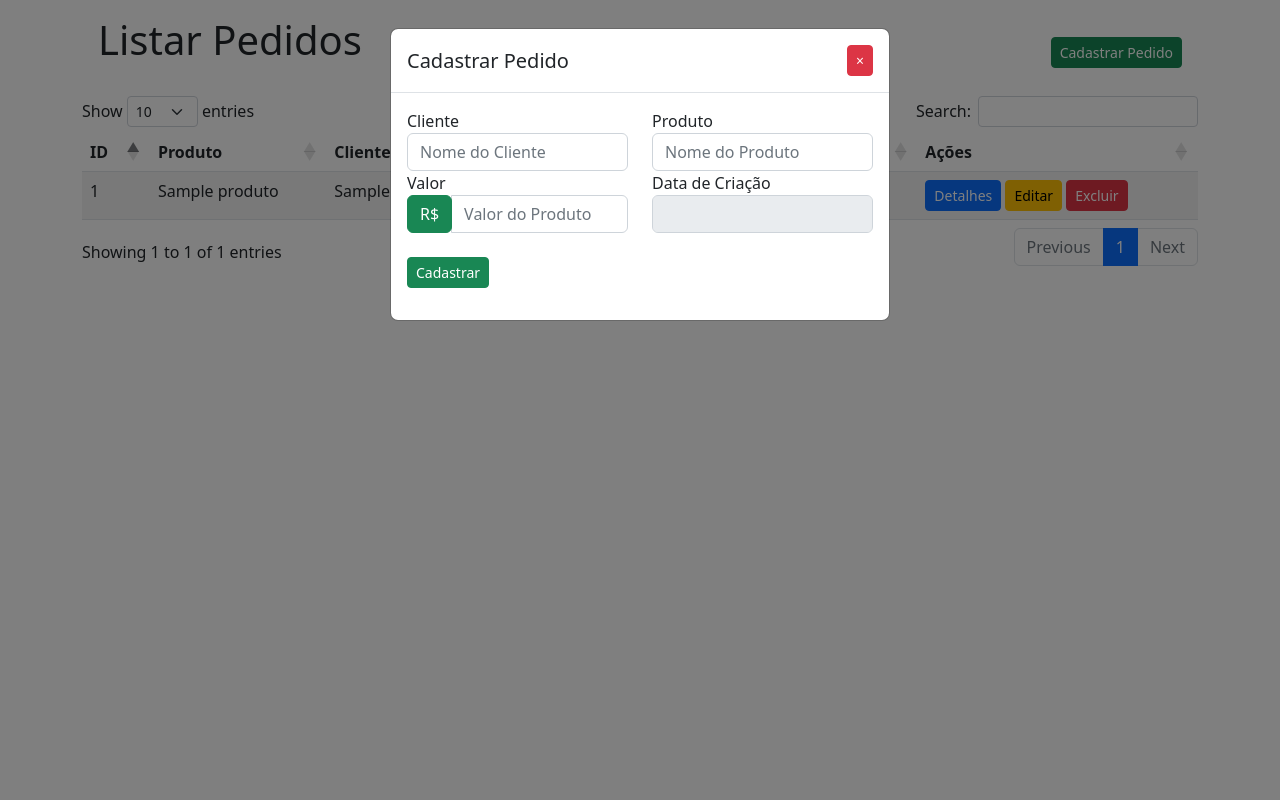
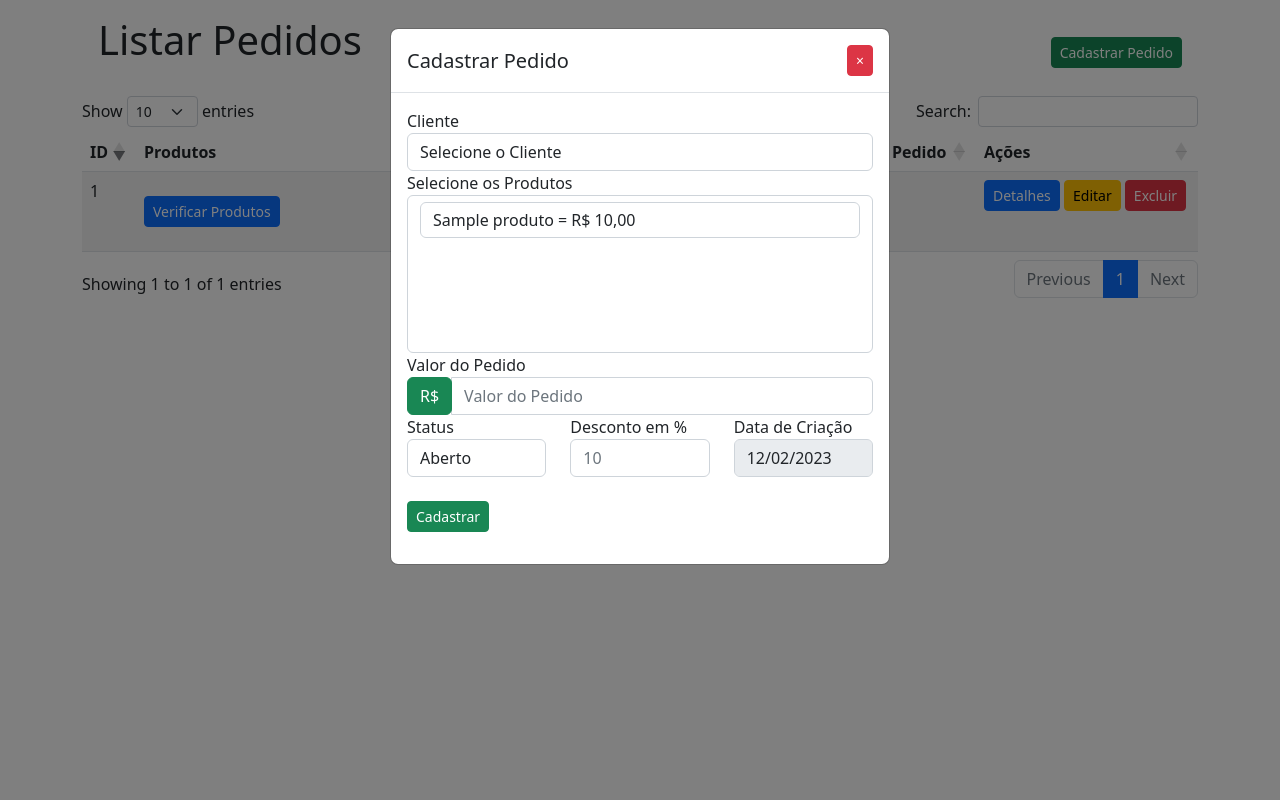
Before and after one commit to Thiago2123/Crud_PHP, a PHP site: page /Pedidos/homePedidos.php in a window 1280 px wide, after a click on "Cadastrar Pedido". Run offline with PHP 8.4, Linux system fonts and the light colour scheme; tables that the repository leaves empty or names only in its code hold one stand-in row (values such as "Sample post"); some libraries are stand-ins or nearby versions.

Commit message:
Crud pedidos

```diff
--- a/Pedidos/homePedidos.php
+++ b/Pedidos/homePedidos.php
@@ -1,6 +1,6 @@
 <html>
+<head>
 
-<head>
     <title>Produtos</title>
 
     <link rel="stylesheet" href="https://cdnjs.cloudflare.com/ajax/libs/twitter-bootstrap/5.2.0/css/bootstrap.min.css">
@@ -19,6 +19,7 @@
 </head>
 
 <body>
+<?php     include_once "../conexaoComBd.php"; ?>
 
     <div class="container">
         <div class="d-flex justify-content-between align-items-center p-3 pb-2">
@@ -32,7 +33,7 @@
             <thead>
                 <tr>
                     <th>ID</th>
-                    <th>Produto</th>
+                    <th class="col-4">Produtos</th>
                     <th>Cliente</th>
                     <th>Status</th>
                     <th>Valor</th>
@@ -56,36 +57,105 @@
                     <span id="msgAlertaErroCadastro"></span>
                     <form method="POST" id="form-cad-pedido">
                         <div class="row">
-                            <div class="form-group col-sm-6">
+                            <div class="form-group col-sm-12">
                                 <label for="nomeCliente">Cliente</label>
-                                <input type="text" name="nomeCliente" class="form-control" id="nomeCliente" placeholder="Nome do Cliente">
+                                <select class="form-control col-sm-6" name="selectClientes">
+                                    <option value= "" selected>Selecione o Cliente</option>
+                                    <?php
+                                        $querySelectClientes = "SELECT * FROM clientes ORDER BY nome";
+                                        $resultSelectClientes = $conn->prepare($querySelectClientes);
+                                        $resultSelectClientes->execute();
+                                        while($rowSelectClientes  = $resultSelectClientes->fetch(PDO::FETCH_ASSOC)){
+                                            extract($rowSelectClientes);
+                                            echo "<option name='nomeCliente' class='form-control' id='nomeCliente' value='$id'>$nome </option>";
+                                        }
+                                    ?>
+                                </select>
                             </div>
-                            <div class="form-group col-sm-6">
-                                <label for="descricaoProduto">Produto</label>
-                                <input type="text" name="nomeProduto" class="form-control" id="nomeProduto" placeholder="Nome do Produto">
+                            <div class="form-group col-sm-12">
+                                <label for="nomeProduto">Selecione os Produtos</label>
+                                <select class="form-control col-sm-6" name="selectProdutos[]" id= "selectProdutos" multiple>
+                                    <?php
+                                        $querySelectClientes = "SELECT * FROM produtos ORDER BY nome";
+                                        $resultSelectClientes = $conn->prepare($querySelectClientes);
+                                        $resultSelectClientes->execute();
+                                        while($rowSelectClientes  = $resultSelectClientes->fetch(PDO::FETCH_ASSOC)){
+                                            extract($rowSelectClientes);
+                                            echo "<option data-valor='$valor' name='nomeProduto' class='form-control' id='nomeProduto' value='$id'>
+                                                $nome  =  R$ " . number_format($valor, 2, ',','.')."
+                                            </option>";
+                                        }
+                                    ?>
+                                </select>
                             </div>
                         </div>
                         <div class="row">
-                            <div class="form-group col-sm-6">
-                                <label class="sr-only" for="valorProduto">Valor</label>
-                                <div class="input-group form-group col-sm-6">
+                                <label for="precoVenda">Valor do Pedido</label>
+                                <div class="input-group form-group col-sm-4" style="width: 100%;">
                                     <div class="input-group-prepend">
                                         <div class="input-group-text btn btn-success btn-md">R$</div>
                                     </div>
-                                    <input type="number" name='valor' class="form-control" id="valorProduto" placeholder="Valor do Produto">
+                                    <input type="text" name='precoVenda' class="form-control" id="precoVenda" placeholder="Valor do Pedido" readonly>
                                 </div>
-                            </div>
-                            <div class="form-group col-sm-6">
-                                <label for="criadoEmProduto">Data de Criação</label>
-                                <input type="text" name="criado_em" class="form-control" id="criadoEmProduto"  disabled >
-                            </div>
+                                <div class="form-group col-sm-4">
+                                    <label for="statusPedido">Status</label>
+                                    <select type="text" name="statusPedido" class="form-control" id="statusPedido" >
+                                        <option value="Aberto">Aberto</option>
+                                        <option value="Pago">Pago</option>
+                                        <option value="Cancelado">Cancelado</option>
+                                    </select>
+                                </div>
+                                <div class="form-group col-sm-4">
+                                    <label for="descontoPedido">Desconto em %</label>
+                                    <input type="text" name="descontoPedido" class="form-control" id="descontoPedido"  placeholder="10" >
+                                </div>
+                                <div class="form-group col-sm-4 ">
+                                    <label for="criadoEmPedido">Data de Criação</label>
+                                    <input type="text" name="criado_em" class="form-control" id="criadoEmPedido"  disabled >
+                                </div>
                         </div>
                         <div>
                             <div>
-                                <button type="submit" onclick=cadastrarProdutos() class="btn btn-success btn-sm mt-4 justify-content-center" value="Cadastrar">Cadastrar</button>
+                                <button type="submit" onclick= "cadastrarPedido()" class="btn btn-success btn-sm mt-4 justify-content-center" value="Cadastrar">Cadastrar</button>
                             </div>
                         </div>
                     </form>
+                </div>
+
+            </div>
+        </div>
+    </div>
+
+     <!-- Modal Visualizar-->
+     <div class="modal fade" id="modalvisualisarClientesPedido" tabindex="-1" role="dialog">
+        <div class="modal-dialog" role="document">
+            <div class="modal-content">
+                <div class="modal-header">
+                    <h5 class="modal-title" id="modalvisualisarClientesPedido">Detalhes do Cliente nesse pedido</h5>
+                    <button type="button" class="close btn btn-danger btn-sm" data-dismiss="modal" aria-label="Fechar">
+                        <span aria-hidden="true">&times;</span>
+                    </button>
+                </div>
+                <div class="modal-body">
+                    <dl class="row">
+                        <dt class="col-sm-6">Nome</dt>
+                        <dd class="col-sm-6"><span id="nomeVisuCliPed"></span></dd>
+
+                        <dt class="col-sm-6">CPF</dt>
+                        <dd class="col-sm-6"><span id="cpfVisuCliPed"></span></dd>
+
+                        <dt class="col-sm-6">Rua</dt>
+                        <dd class="col-sm-6"><span id="ruaVisuCliPed"></span></dd>
+
+                        <dt class="col-sm-6">Cidade</dt>
+                        <dd class="col-sm-6"><span id="cidadeVisuCliPed"></span></dd>
+
+                        <dt class="col-sm-6">Estado</dt>
+                        <dd class="col-sm-6"><span id="estadoVisuCliPed"></span></dd>
+
+                        <dt class="col-sm-6">Data do pedido</dt>
+                        <dd class="col-sm-6"><span id="criadoEmVisuCliPed"></span></dd>
+                    </dl>
                 </div>
 
             </div>
--- a/Pedidos/listarPedido.php
+++ b/Pedidos/listarPedido.php
@@ -3,108 +3,102 @@
 
     $dados_requisicao = $_REQUEST;
 
-
-    //lista de colunas na tabela para ordenar
-    $colunas = [
-        0 => 'pd.id',
-        1 => 'nomeProduto',
-        2 => 'c.nome',
-        3 => 'pd.statusPedido',
-        4 => 'pd.valorPedido',
-        5 => 'pd.dataPedido'
+     //lista de colunas na tabela para ordenar
+     $colunas = [
+        0 => 'ped.id',
+        2 => 'clienteNome',
+        3 => 'statusPedido',
+        4 => 'valorTotal',
+        5 => 'criadoEm'
     ];
 
     $query_qnt_pedidos = "SELECT COUNT(id) AS qnt_pedidos FROM pedidos as pd";
 
-    if(!empty($dados_requisicao['search']['value'])){
-        $query_qnt_pedidos .= " WHERE pd.id LIKE :id ";
-        $query_qnt_pedidos .= " OR idProduto LIKE :idProduto ";
-        $query_qnt_pedidos .= " OR idCliente LIKE :idCliente ";
-        $query_qnt_pedidos .= " OR statusPedido LIKE :statusPedido ";
-        $query_qnt_pedidos .= " OR pd.valorPedido LIKE :valorPedido ";
-        $query_qnt_pedidos .= " OR dataPedido LIKE :dataPedido ";
-    }
 
     $result_qnt_pedidos = $conn->prepare($query_qnt_pedidos);
-
-    if(!empty($dados_requisicao['search']['value'])){
-        $valor_pesquisa = "%" . $dados_requisicao['search']['value'] . "%";
-        $result_qnt_pedidos->bindParam(':id', $valor_pesquisa ,PDO::PARAM_INT);
-        $result_qnt_pedidos->bindParam(':idProduto', $valor_pesquisa ,PDO::PARAM_STR);
-        $result_qnt_pedidos->bindParam(':idCliente', $valor_pesquisa ,PDO::PARAM_STR);
-        $result_qnt_pedidos->bindParam(':statusPedido', $valor_pesquisa ,PDO::PARAM_STR);
-        $result_qnt_pedidos->bindParam(':valorPedido', $valor_pesquisa ,PDO::PARAM_STR);
-        $result_qnt_pedidos->bindParam(':dataPedido', $valor_pesquisa ,PDO::PARAM_STR);
-    }
-
 
     $result_qnt_pedidos->execute();
     $row_qnt_pedidos  = $result_qnt_pedidos->fetch(PDO::FETCH_ASSOC);
     //var_dump($row_qnt_pedidos);
-
-    $query_pedidos = "SELECT pd.id, p.nome as nomeProduto, c.nome, pd.statusPedido, pd.valorPedido, pd.dataPedido
-                        FROM pedidos pd
-                        INNER JOIN clientes c on pd.idCliente = c.id
-                        INNER JOIN produtos p on pd.idProduto = p.id
-                        ";
-
+    $query_pedidos = "SELECT ped.clienteId as clienteId, cli.nome as clienteNome, ped.criadoEm as criadoEnPedidos,
+                    ped.id as pedidoId, ped.statusPedido as statusPedido, COUNT(ped.clienteId) as qntPedido,
+                    prodped.precoVenda as valorTotal, ped.criadoEm as criadoEm
+                    FROM clientes cli
+                    INNER JOIN pedidos ped on ped.clienteId = cli.id
+                    INNER JOIN produtospedidos prodped on prodped.pedidoId = ped.id
+                   ";
+    // modifcar a query para realizar a pesquisa
     if(!empty($dados_requisicao['search']['value'])){
-        $query_pedidos .= " WHERE pd.id LIKE :id ";
-        $query_pedidos .= " OR p.nome LIKE :nomeProduto ";
-        $query_pedidos .= " OR c.nome LIKE :nome ";
-        $query_pedidos .= " OR pd.statusPedido LIKE :statusPedido ";
-        $query_pedidos .= " OR pd.valorPedido LIKE :valorPedido ";
-        $query_pedidos .= " OR pd.dataPedido LIKE :dataPedido ";
+        $query_pedidos .= " WHERE ped.id LIKE :pedidoId ";
+        $query_pedidos .= " OR cli.nome LIKE :clienteNome ";
+        $query_pedidos .= " OR ped.statusPedido LIKE :statusPedido ";
+        //$query_pedidos .= " OR valorTotal LIKE :valorTotal ";
+        $query_pedidos .= " OR ped.criadoEm LIKE :criadoEm ";
     }
+    $query_pedidos.= " GROUP BY ped.id ";
 
     //modificando a query para a ordenação
     $query_pedidos .= " ORDER BY " . $colunas[$dados_requisicao['order'][0]['column']]. " " .
     $dados_requisicao['order'][0]['dir'] . " LIMIT :inicio, :quantidade";
 
-
     $result_pedidos = $conn->prepare($query_pedidos);
     $result_pedidos->bindParam(':inicio', $dados_requisicao['start'],PDO::PARAM_INT);
     $result_pedidos->bindParam(':quantidade', $dados_requisicao['length'],PDO::PARAM_INT);
-    //var_dump($result_pedidos);
 
     if(!empty($dados_requisicao['search']['value'])){
         $valor_pesquisa = "%" . $dados_requisicao['search']['value'] . "%";
-        $result_pedidos->bindParam(':id', $valor_pesquisa ,PDO::PARAM_INT);
-        $result_pedidos->bindParam(':nomeProduto', $valor_pesquisa ,PDO::PARAM_STR);
-        $result_pedidos->bindParam(':nome', $valor_pesquisa ,PDO::PARAM_STR);
+        $result_pedidos->bindParam(':pedidoId', $valor_pesquisa ,PDO::PARAM_STR);
+        $result_pedidos->bindParam(':clienteNome', $valor_pesquisa ,PDO::PARAM_STR);
         $result_pedidos->bindParam(':statusPedido', $valor_pesquisa ,PDO::PARAM_STR);
-        $result_pedidos->bindParam(':valorPedido', $valor_pesquisa ,PDO::PARAM_STR);
-        $result_pedidos->bindParam(':dataPedido', $valor_pesquisa ,PDO::PARAM_STR);
+        //$result_pedidos->bindParam(':valorTotal', $valor_pesquisa ,PDO::PARAM_INT);
+        $result_pedidos->bindParam(':criadoEm', $valor_pesquisa ,PDO::PARAM_STR);
     }
-/*SELECT sum(p.valor) as 'Valor total 'FROM `pedidos` pd
-INNER JOIN clientes c on c.id = pd.idCliente
-INNER JOIN produtos p on p.id = pd.idProduto
-where pd.idCliente = 1 and pd.id = 1*/
 
     $result_pedidos->execute();
+    //var_dump($query_pedidos);
 
-    //$nomeProdutos=['alo' => 'produto 1'];
 
     while ($row_pedido = $result_pedidos->fetch(PDO::FETCH_ASSOC)) {
-        // var_dump($row_pedido);
+        //var_dump($row_pedido);
         extract($row_pedido);
+        $query_produtosPorPedido = "SELECT p.nome as nome, p.valor as valorProduto
+            FROM produtospedidos pdtsp
+            inner JOIN produtos p on p.id = pdtsp.produtoId
+            where pedidoId = $pedidoId ";
+
+        $result_produtosPedido = $conn->prepare($query_produtosPorPedido);
+        $result_produtosPedido->execute();
+        $row_produtosPedido = $result_produtosPedido->fetchAll(PDO::FETCH_ASSOC);
+        extract($row_produtosPedido);
 
         $registro = [];
         //como dei o "extract" na query posso usar o nome da coluna diretamente como chave do array
-        $registro[] = $id;
-        $registro[] = $nomeProduto;
-        $registro[] = $nome;
-        $registro[] = "<select class='form-control form-control-sm'>
-        <option selected>".$statusPedido."</option>
-        <option value='Aberto' onclick= 'salvarEditProduto($id)'>Aberto </option>
-        <option value='Pago' onclick= 'salvarEditProduto($id)'>Pago</option>
-        <option value='Cancelado' onclick= 'salvarEditProduto($id)'>Cancelado</option>
-        </select>";
-        $registro[] = $valorPedido;
-        $registro[] = $dataPedido;
-        $registro[] = " <button type='button' id='$id' onclick='visualizarPedido($id)' class='btn btn-primary btn-sm'>Detalhes</button>
-                            <button type='button' id='$id' onclick='modalEditarPedido($id)' class='btn btn-warning btn-sm'>Editar</button>
-                            <button type='button' id='$id' onclick='excluirPedido($id)' class='btn btn-danger btn-sm'>Excluir</button>";
+        $registro[] = "$pedidoId" ;
+        //var_dump( $nomeProduto['nome']);
+        $registro[] = "<p>
+        <div class='btn btn-primary btn-sm' data-toggle='collapse' href='#modal$pedidoId' role='button' aria-expanded='false'>
+        Verificar Produtos
+        </div></p>";
+        foreach($row_produtosPedido as $produto_id => $produtosPedido){
+            //var_dump($registro[1]);
+            //var_dump($produtosPedido);
+            $registro[1] .="
+            <div class='collapse' id='modal$pedidoId'>
+                <div class='card card-body'><b>".$produtosPedido['nome']."</b> </div>
+            </div>";
+        }
+        $registro[] = $clienteNome;
+        $registro[] = "<select name= 'selectStatusPedido' id='selectStatusPedido' onchange='salvarEditPedido($pedidoId)' class='form-control form-control-sm'>
+                <option selected>".$statusPedido."</option>
+                <option value='Aberto'>Aberto </option>
+                <option value='Pago'>Pago</option>
+                <option value='Cancelado'>Cancelado</option>
+            </select>";
+        $registro[] = "R$ ".number_format($valorTotal, 2, ",", ".") ."";
+        $registro[] = $criadoEm;
+        $registro[] = " <button type='button' id='$pedidoId' onclick='visualizarClientesPedido($pedidoId)' class='btn btn-primary btn-sm'>Detalhes</button>
+                            <button type='button' id='$pedidoId' onclick='modalEditarPedido($pedidoId)' class='btn btn-warning btn-sm'>Editar</button>
+                            <button type='button' id='$pedidoId' onclick='excluirPedido($pedidoId)' class='btn btn-danger btn-sm'>Excluir</button>";
         $dados[] = $registro;
     }
 
@@ -115,11 +109,4 @@ where pd.idCliente = 1 and pd.id = 1*/
         "recordsFiltered" => intval($row_qnt_pedidos['qnt_pedidos']),
         "data" => $dados,
     ];
-    if($dados_requisicao['recordsFiltered'] = 0) {
-        $resultado = ['status' => false, 'msg' => "<div class='alert alert-danger' role='alert'>Erro: Produto não foi editado com sucesso!</div>"];
-
-    }
-
     echo json_encode($resultado);
-
-?>
--- a/Produtos/cadastrarProduto.php
+++ b/Produtos/cadastrarProduto.php
@@ -2,7 +2,7 @@
     include_once "../conexaoComBd.php";
 
     $dados = filter_input_array(INPUT_POST, FILTER_DEFAULT);
-    $data = date("H:i:s");
+    //$data = date("H:i:s");
 
     if(empty($dados['nome'])){
         $retorna = ['status' => false, 'msg' => "<div class='alert alert-danger'
--- a/Produtos/homeProduto.php
+++ b/Produtos/homeProduto.php
@@ -70,7 +70,7 @@
                                     <div class="input-group-prepend">
                                         <div class="input-group-text btn btn-success btn-md">R$</div>
                                     </div>
-                                    <input type="number" name='valor' class="form-control" id="valorProduto" placeholder="Valor do Produto">
+                                    <input type="text" name='valor' class="form-control" id="valorProduto" placeholder="00.00">
                                 </div>
                             </div>
                             <div class="form-group col-sm-6">
@@ -146,7 +146,7 @@
                                     <div class="input-group-prepend">
                                         <div class="input-group-text btn btn-success btn-md">R$</div>
                                     </div>
-                                    <input type="number" name='valor' class="form-control" id="valorProdutoEdit" placeholder="Valor">
+                                    <input type="text" name='valor' class="form-control" id="valorProdutoEdit" placeholder="Valor">
                                 </div>
                             </div>
                         </div>
--- a/Produtos/listarProdutos.php
+++ b/Produtos/listarProdutos.php
@@ -82,7 +82,7 @@
         $registro[] = $id;
         $registro[] = $nome;
         $registro[] = $descricao;
-        $registro[] = $valor;
+        $registro[] = "R$ ".number_format($valor, 2, ",", ".") ."";
         $registro[] = $criado_em;
         $registro[] = " <button type='button' id='$id' onclick='visualizarProduto($id)' class='btn btn-primary btn-sm'>Detalhes</button>
                             <button type='button' id='$id' onclick='modalEditarProduto($id)' class='btn btn-warning btn-sm'>Editar</button>
--- a/js/clientes.js
+++ b/js/clientes.js
@@ -3,6 +3,7 @@ $(document).ready(function () {
         "processing": true,
         "serverSide": true,
         "ajax": 'listarClientes.php',
+        "order": [[0, 'desc']],
         "language": {
             "url": "//cdn.datatables.net/plug-ins/1.13.2/i18n/pt-BR.json"
         }
```
Also changed, not shown: Pedidos/cadastrarPedido.php (added, +54 -0 lines), Pedidos/editarPedido.php (added, +22 -0 lines), Pedidos/visualizarClientesPedido.php (added, +38 -0 lines), js/pedidos.js (+86 -13 lines), js/produtos.js (+24 -23 lines).
